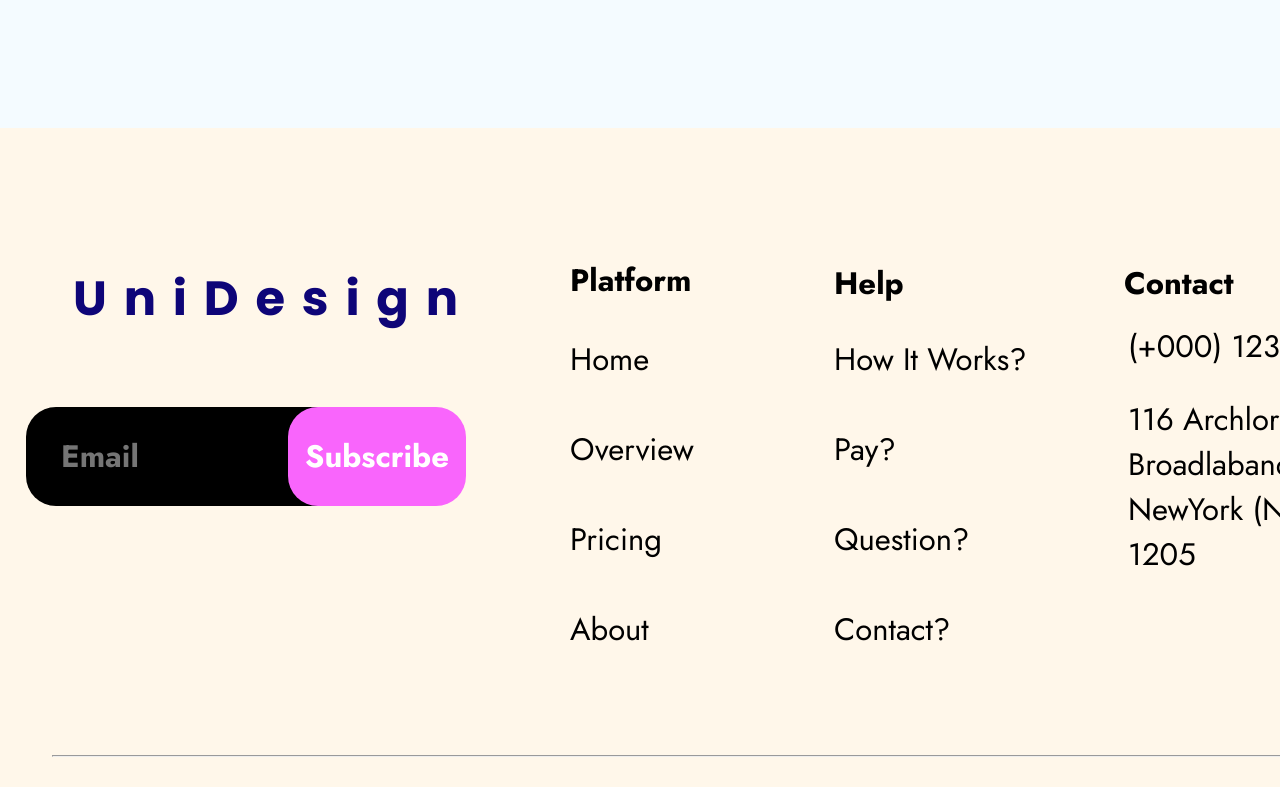
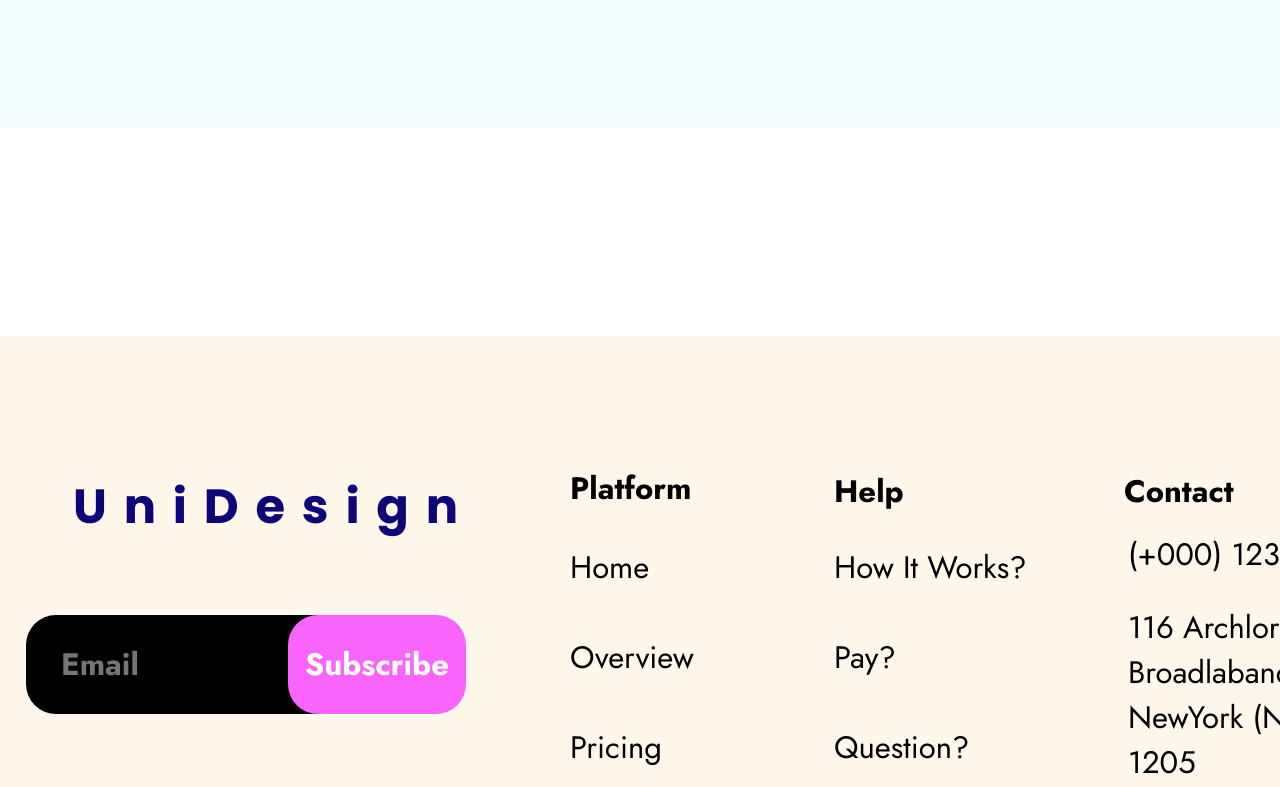
Before and after one commit to popochoo/html-css, a plain HTML site: page index.html in a window 1280 px wide. Shown: the part 4860-5647 px from the top of the page. Drawn offline with Linux system fonts and the light colour scheme.

Commit message:
Update style.css

```diff
--- a/style.css
+++ b/style.css
@@ -34,7 +34,6 @@ p {
 }
 
 img {
-    overflow-clip-margin: content-box;
     overflow: clip;
 }
 
@@ -444,7 +443,7 @@ li {
     width: 1440px;
     height: 809px;
     padding: 0;
-    max-width: 208px 0px 0px 0px;
+    margin: 208px 0px 0px 0px;
     background-color: #FFD69633;
 }
 
```
